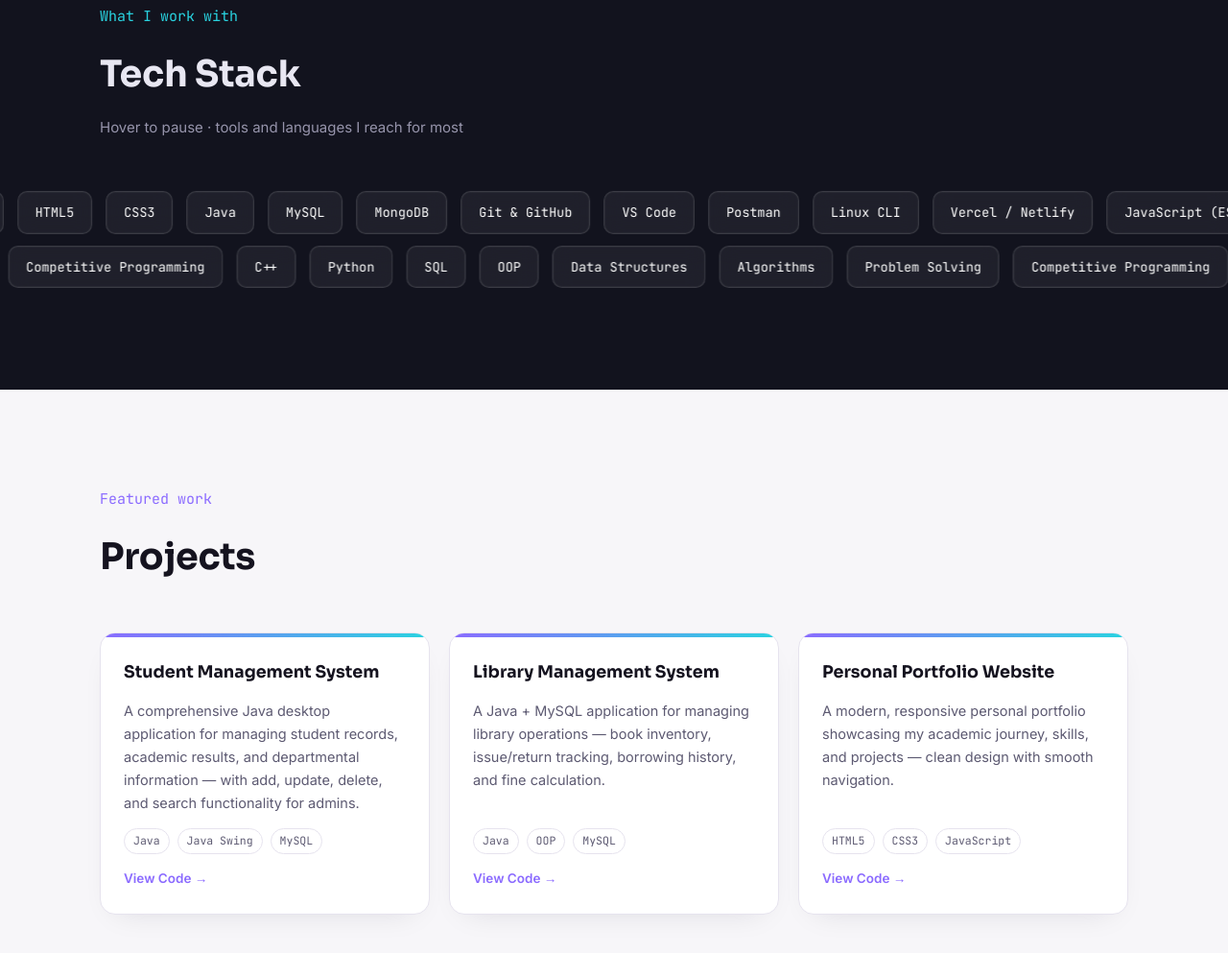
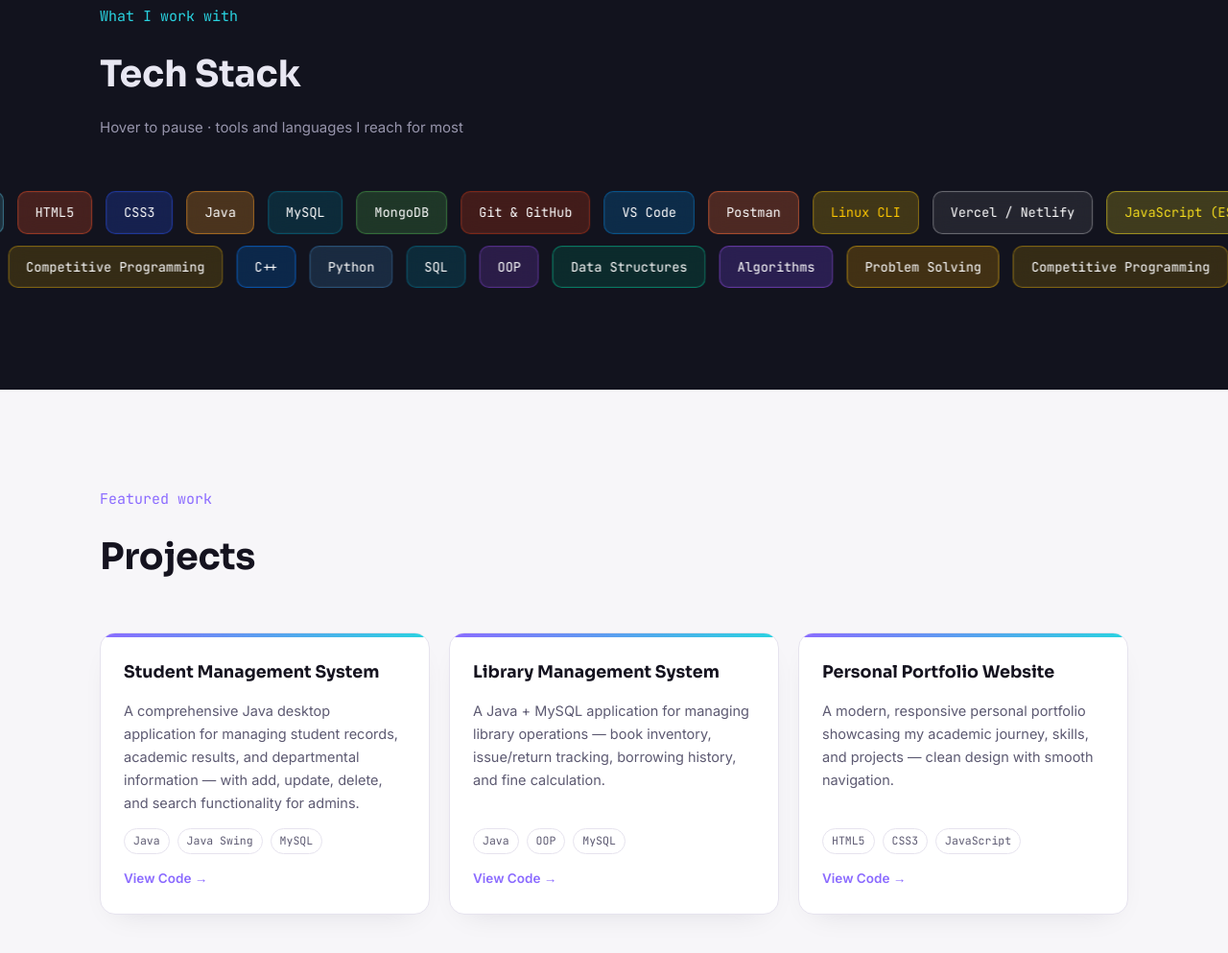
Before and after one commit to wahidmursalin/my-portfolio, a plain HTML site: page portfolio/index.html in a window 1280 px wide. Shown: the part 1554-2547 px from the top of the page at 96% size. Drawn offline with Linux system fonts and the light colour scheme.

Commit message:
Update index.html

```diff
--- a/portfolio/index.html
+++ b/portfolio/index.html
@@ -148,8 +148,7 @@
       </div>
     </div>
   </section>
-
-  <!-- ===== SKILLS / TECH STACK ===== -->
+<!-- ===== SKILLS / TECH STACK ===== -->
   <section class="section section--dark" id="skills">
     <div class="section__inner">
       <div class="section__head" data-reveal>
@@ -161,15 +160,15 @@
 
     <div class="marquee" data-reveal>
       <div class="marquee__track marquee__track--left">
-        <span class="chip">JavaScript (ES6+)</span><span class="chip">React.js</span><span class="chip">HTML5</span><span class="chip">CSS3</span><span class="chip">Java</span><span class="chip">MySQL</span><span class="chip">MongoDB</span><span class="chip">Git &amp; GitHub</span><span class="chip">VS Code</span><span class="chip">Postman</span><span class="chip">Linux CLI</span><span class="chip">Vercel / Netlify</span>
-        <span class="chip">JavaScript (ES6+)</span><span class="chip">React.js</span><span class="chip">HTML5</span><span class="chip">CSS3</span><span class="chip">Java</span><span class="chip">MySQL</span><span class="chip">MongoDB</span><span class="chip">Git &amp; GitHub</span><span class="chip">VS Code</span><span class="chip">Postman</span><span class="chip">Linux CLI</span><span class="chip">Vercel / Netlify</span>
+        <span class="chip chip--js">JavaScript (ES6+)</span><span class="chip chip--react">React.js</span><span class="chip chip--html5">HTML5</span><span class="chip chip--css3">CSS3</span><span class="chip chip--java">Java</span><span class="chip chip--mysql">MySQL</span><span class="chip chip--mongodb">MongoDB</span><span class="chip chip--git">Git &amp; GitHub</span><span class="chip chip--vscode">VS Code</span><span class="chip chip--postman">Postman</span><span class="chip chip--linux">Linux CLI</span><span class="chip chip--vercel">Vercel / Netlify</span>
+        <span class="chip chip--js">JavaScript (ES6+)</span><span class="chip chip--react">React.js</span><span class="chip chip--html5">HTML5</span><span class="chip chip--css3">CSS3</span><span class="chip chip--java">Java</span><span class="chip chip--mysql">MySQL</span><span class="chip chip--mongodb">MongoDB</span><span class="chip chip--git">Git &amp; GitHub</span><span class="chip chip--vscode">VS Code</span><span class="chip chip--postman">Postman</span><span class="chip chip--linux">Linux CLI</span><span class="chip chip--vercel">Vercel / Netlify</span>
       </div>
     </div>
 
     <div class="marquee" data-reveal>
       <div class="marquee__track marquee__track--right">
-        <span class="chip chip--alt">C++</span><span class="chip chip--alt">Python</span><span class="chip chip--alt">SQL</span><span class="chip chip--alt">OOP</span><span class="chip chip--alt">Data Structures</span><span class="chip chip--alt">Algorithms</span><span class="chip chip--alt">Problem Solving</span><span class="chip chip--alt">Competitive Programming</span>
-        <span class="chip chip--alt">C++</span><span class="chip chip--alt">Python</span><span class="chip chip--alt">SQL</span><span class="chip chip--alt">OOP</span><span class="chip chip--alt">Data Structures</span><span class="chip chip--alt">Algorithms</span><span class="chip chip--alt">Problem Solving</span><span class="chip chip--alt">Competitive Programming</span>
+        <span class="chip chip--cpp">C++</span><span class="chip chip--python">Python</span><span class="chip chip--sql">SQL</span><span class="chip chip--oop">OOP</span><span class="chip chip--datastructs">Data Structures</span><span class="chip chip--algorithms">Algorithms</span><span class="chip chip--problem">Problem Solving</span><span class="chip chip--competitive">Competitive Programming</span>
+        <span class="chip chip--cpp">C++</span><span class="chip chip--python">Python</span><span class="chip chip--sql">SQL</span><span class="chip chip--oop">OOP</span><span class="chip chip--datastructs">Data Structures</span><span class="chip chip--algorithms">Algorithms</span><span class="chip chip--problem">Problem Solving</span><span class="chip chip--competitive">Competitive Programming</span>
       </div>
     </div>
   </section>
```
